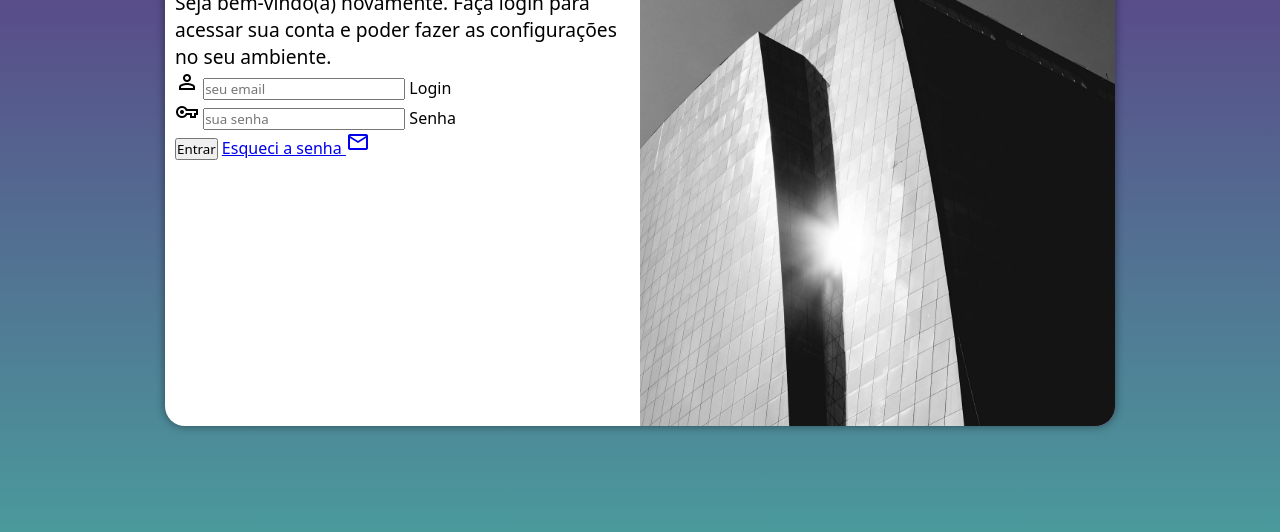
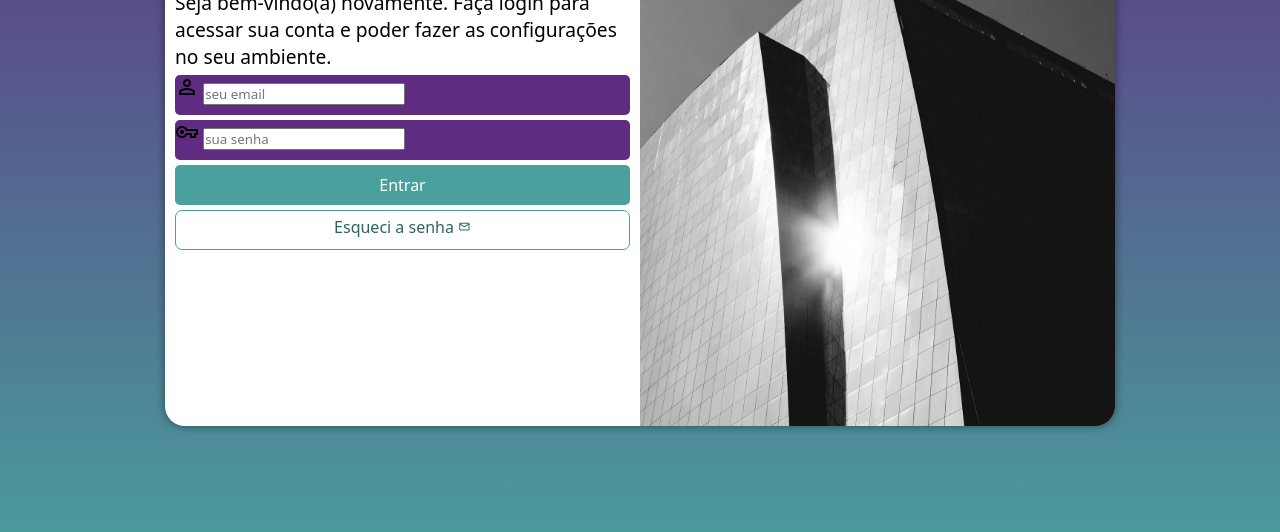
Before and after one commit to alessandrobazotto/projeto-login, a plain HTML site: page index.html in a window 1280 px wide. Shown: the part 224-756 px from the top of the page. Drawn offline with nearby package versions, Linux system fonts and the light colour scheme.

Commit message:
atualização

```diff
--- a/estilos/style.css
+++ b/estilos/style.css
@@ -61,3 +61,55 @@
    div#formulario>p {
     font-size: .8em;
    }
+
+   form>div.campo {
+    background-color: #5f2c82;
+    display: block;
+    width: 100%;
+    height: 40px;
+    border-radius: 5px;
+    margin: 5px 0px;
+   }
+
+   div.campo>label {
+    display: none;
+   }
+
+   form>input[type=submit] {
+    display: block;
+    font-size: 1em;
+    width: 100%;
+    height: 40px;
+    background-color: #49a09d;
+    color: white;
+    border: none;
+    border-radius: 5px;
+    cursor: pointer;
+   }
+
+   form>input[type=submit]:hover {
+    background-color: #2d6462;
+   }
+
+   form>a.botao {
+    display: block;
+    text-align: center;
+    font-size: 1em;
+    width: 100%;
+    height: 40px;
+    padding-top: 5px;
+    margin-top: 5px;
+    background-color: white;
+    color: #2d6462;
+    border: 1px solid #49a09d;
+    border-radius: 7px;
+    text-decoration: none;
+   }
+
+   form>a.botao:hover {
+    background-color: #6cd3cf;
+   }
+
+   form>a.botao>span {
+    font-size: .8em;
+   }
--- a/index.html
+++ b/index.html
@@ -27,7 +27,7 @@
                         <label for="isenha">Senha</label>
                     </div>
                     <input type="submit" value="Entrar">
-                    <a href="esqueci.html">
+                    <a href="esqueci.html" class="botao">
                         Esqueci a senha <span class="material-symbols-outlined">mail</span>
                     </a>
                 </form>
```
